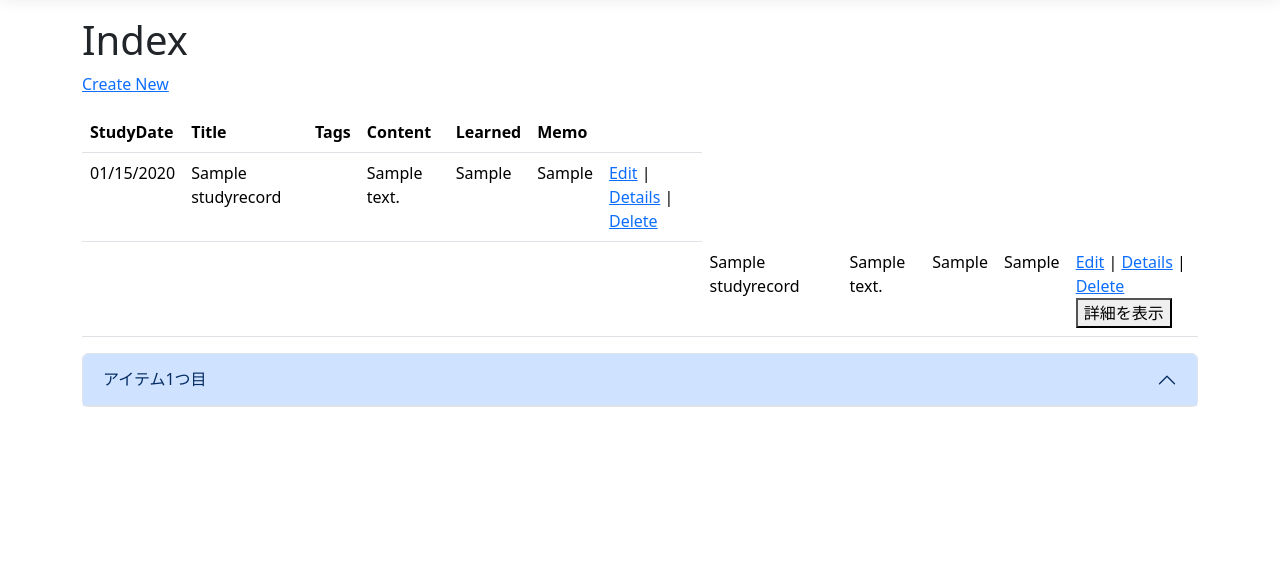
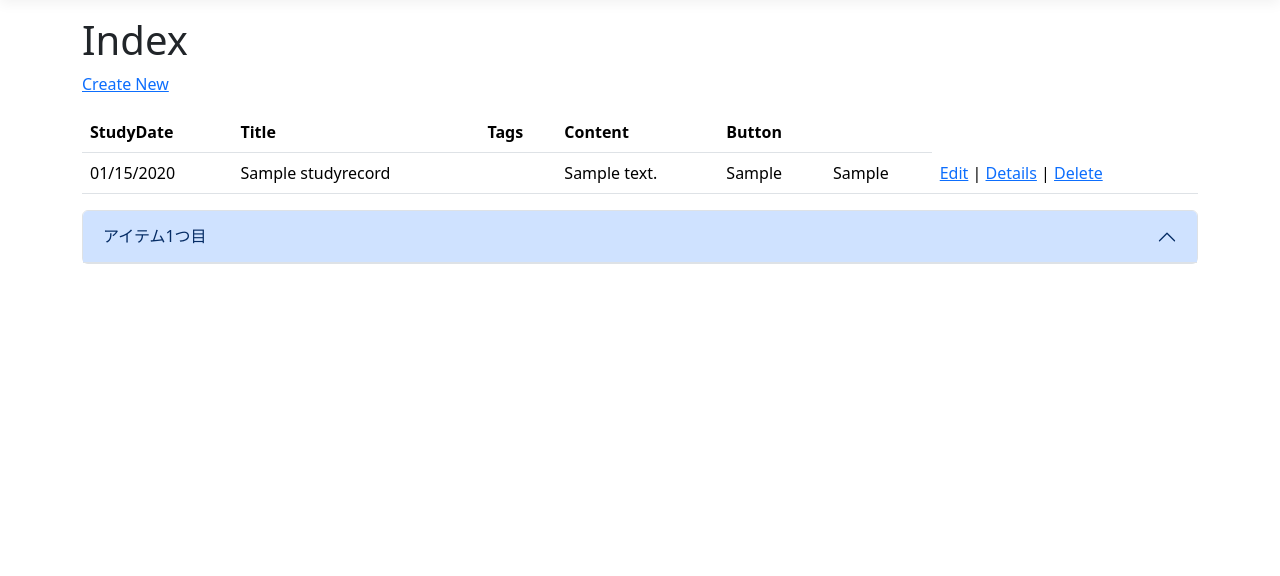
Before and after one commit to IchikaCoding/manabi-log, an ASP.NET Core app: page /StudyRecord in a window 1280 px wide. Shown: the part 57-633 px from the top of the page. Run offline with ASP.NET Core 8, Linux system fonts and the light colour scheme; tables that the repository leaves empty hold one stand-in row (values such as "Sample post"); style sheets or scripts are compiled from the project's sources.

Commit message:
wip: 詳細表示の開閉機能実装のためにJSを追加。index画面は調整

```diff
--- a/ManabiLog/Views/StudyRecord/Index.cshtml
+++ b/ManabiLog/Views/StudyRecord/Index.cshtml
@@ -26,17 +26,14 @@
                 @Html.DisplayNameFor(model => model.Content)
             </th>
             <th>
-                @Html.DisplayNameFor(model => model.Learned)
-            </th>
-            <th>
-                @Html.DisplayNameFor(model => model.Memo)
+                Button
             </th>
             <th></th>
         </tr>
     </thead>
     <tbody>
 @foreach (var item in Model) {
-        <tr>
+    <tr data-detail-id="study-detail-@item.Id">
         <td>
             @* 引数 model の型は IEnumerable<StudyRecord>らしい *@
             @* DisplayForの引数は、@model で指定した型になる *@
@@ -68,39 +65,26 @@
             <a asp-action="Delete" asp-route-id="@item.Id">Delete</a>
         </td>
     </tr>
-        <tr>
-            <td colspan="7">
-                <div clsss="collapse">
-                <td>
+    <tr class="" id="study-details-@item.Id" hidden>
+        <td colspan="6">
+            @* 引数 model の型は IEnumerable<StudyRecord>らしい *@
+            @* DisplayForの引数は、@model で指定した型になる *@
+            @Html.DisplayFor(model => item.StudyDate)
             @Html.DisplayFor(model => item.Title)
-
-            </td>
-            <td>
                 @* item.TagsのデータはList形式。Listに保存されているタグを全て表示したい *@
             @* @Html.DisplayFor(model => item.Tags) *@
                 @foreach(var tag in item.Tags)
                 {
                     <span class="badge text-bg-primary">#@Html.DisplayFor(model => tag.Name)</span>
                 }
-            </td>
-            <td>
             @Html.DisplayFor(model => item.Content)
-            </td>
-            <td>
             @Html.DisplayFor(model => item.Learned)
-            </td>
-            <td>
-                @Html.DisplayFor(model => item.Memo)
-            </td>
-            <td>
                 <a asp-action="Edit" asp-route-id="@item.Id">Edit</a> |
             <a asp-action="Details" asp-route-id="@item.Id">Details</a> |
             <a asp-action="Delete" asp-route-id="@item.Id">Delete</a>
-                @* TODO: ここをどこに入れたらいいのかわかりません *@
-                <button>詳細を表示</button>
         </td>
-            </div>
     </tr>
+
 
 }
     </tbody>
```
Also changed, not shown: ManabiLog/wwwroot/js/study-record-index.js (added, +17 -0 lines). Lines whose indentation alone changed are shown as unchanged.
